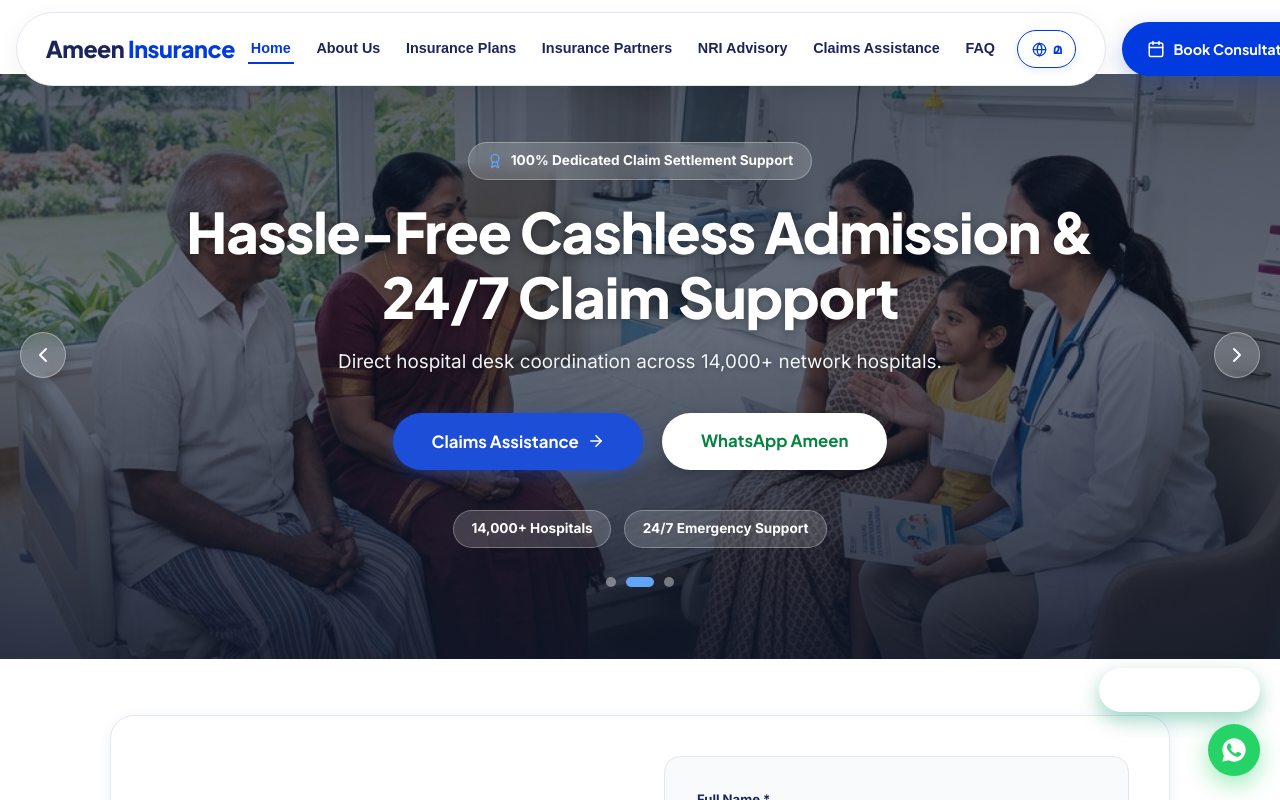
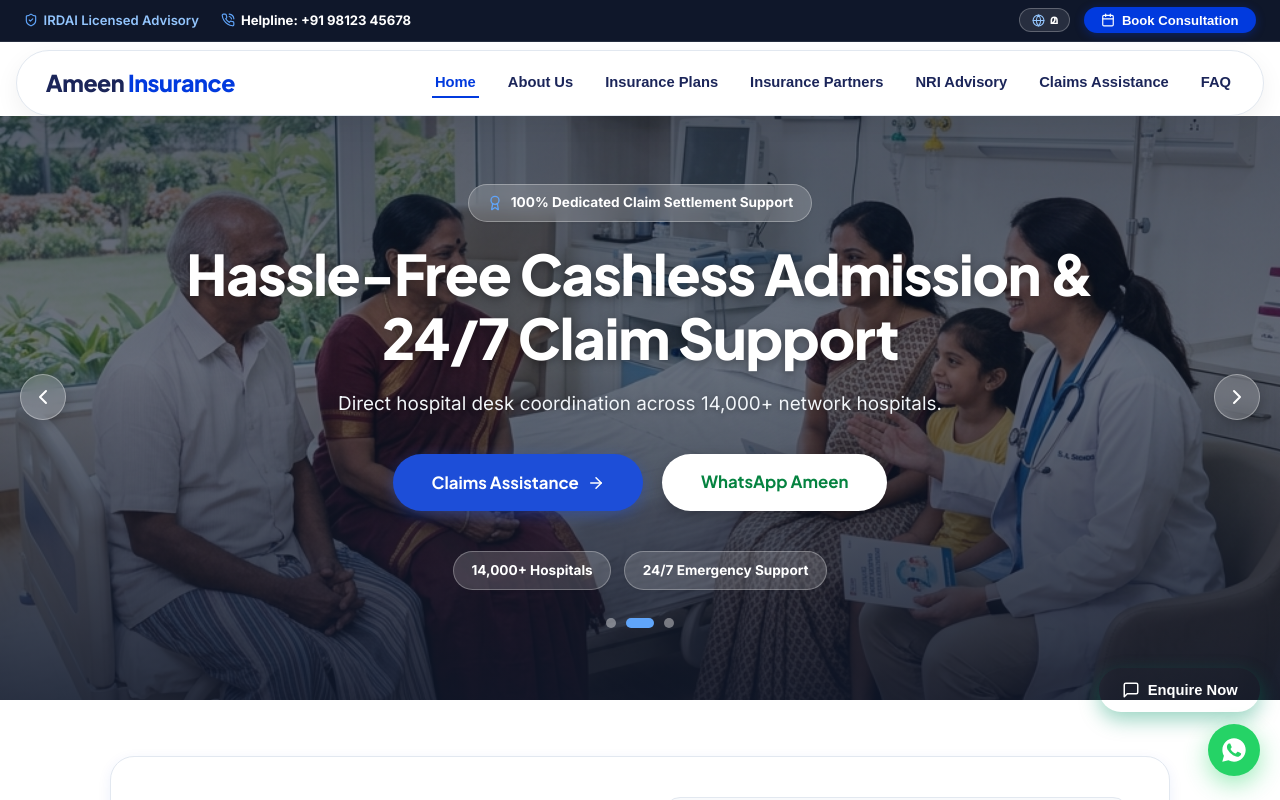
Before and after one commit to Nevin3973/ameeninsurance, a React (Vite) app: page / in a window 1280 px wide. Shown: the top 800 px of the page. Built offline with nearby package versions, Linux system fonts and the light colour scheme.

Commit message:
Implement Star Health-style top utility header bar with phone helpline, IRDAI license badge, language toggle, and Book Consultation CTA

```diff
--- a/src/components/Navbar.jsx
+++ b/src/components/Navbar.jsx
@@ -1,5 +1,5 @@
 import React, { useState } from 'react';
-import { Menu, X, Calendar, Globe } from 'lucide-react';
+import { Menu, X, Calendar, Globe, PhoneCall, ShieldCheck } from 'lucide-react';
 import { useLanguage } from '../context/LanguageContext';
 
 export default function Navbar({ activeTab, setActiveTab, onOpenWizard }) {
@@ -23,31 +23,110 @@ export default function Navbar({ activeTab, setActiveTab, onOpenWizard }) {
   };
 
   return (
-    <header style={{
-      position: 'sticky',
-      top: '12px',
-      zIndex: 100,
+    <div style={{ position: 'sticky', top: 0, zIndex: 100, width: '100%' }}>
+      {/* 1. Top Star Health-Style Utility Notification & Contact Bar */}
+      <div style={{
+        background: '#0f172a',
+        color: '#ffffff',
+        fontSize: '0.82rem',
+        padding: '0.45rem 1.5rem',
+        borderBottom: '1px solid rgba(255,255,255,0.1)'
+      }}>
+        <div style={{
           maxWidth: '1600px',
-      width: '100%',
           margin: '0 auto',
-      padding: '0 1rem',
           display: 'flex',
           alignItems: 'center',
           justifyContent: 'space-between',
-      gap: '1rem'
+          flexWrap: 'wrap',
+          gap: '0.6rem'
         }}>
-      {/* Primary Navigation Rounded Pill Container */}
+          {/* Left Side: Direct Helpline & IRDAI License Badge */}
+          <div style={{ display: 'flex', alignItems: 'center', gap: '1.4rem' }}>
+            <span style={{ display: 'inline-flex', alignItems: 'center', gap: '0.35rem', color: '#93c5fd', fontWeight: 600 }}>
+              <ShieldCheck size={14} color="#60a5fa" /> IRDAI Licensed Advisory
+            </span>
+            <a
+              href="tel:+919812345678"
+              style={{
+                color: '#ffffff',
+                fontWeight: 700,
+                display: 'inline-flex',
+                alignItems: 'center',
+                gap: '0.35rem',
+                textDecoration: 'none',
+                transition: 'color 0.2s ease'
+              }}
+            >
+              <PhoneCall size={14} color="#60a5fa" /> Helpline: +91 98123 45678
+            </a>
+          </div>
+
+          {/* Right Side: Language Toggle + Prominent Book Consultation Action Button */}
+          <div style={{ display: 'flex', alignItems: 'center', gap: '0.85rem' }}>
+            <button
+              onClick={toggleLanguage}
+              title={lang === 'en' ? 'Switch to Malayalam (മ)' : 'Switch to English (Eng)'}
+              style={{
+                display: 'inline-flex',
+                alignItems: 'center',
+                gap: '0.3rem',
+                padding: '0.25rem 0.75rem',
+                borderRadius: '9999px',
+                border: '1px solid rgba(255,255,255,0.25)',
+                background: 'rgba(255,255,255,0.1)',
+                color: '#ffffff',
+                fontSize: '0.78rem',
+                fontWeight: 800,
+                cursor: 'pointer',
+                transition: 'all 0.2s ease'
+              }}
+            >
+              <Globe size={13} color="#93c5fd" />
+              <span>{lang === 'en' ? 'മ' : 'Eng'}</span>
+            </button>
+
+            <button
+              onClick={() => handleNavClick('booking')}
+              style={{
+                background: 'var(--primary-blue)',
+                color: '#ffffff',
+                border: 'none',
+                padding: '0.35rem 1.1rem',
+                borderRadius: '9999px',
+                fontWeight: 700,
+                fontSize: '0.82rem',
+                cursor: 'pointer',
+                display: 'inline-flex',
+                alignItems: 'center',
+                gap: '0.4rem',
+                boxShadow: '0 2px 10px rgba(1, 58, 222, 0.35)',
+                transition: 'all 0.2s ease'
+              }}
+            >
+              <Calendar size={14} color="#ffffff" /> Book Consultation
+            </button>
+          </div>
+        </div>
+      </div>
+
+      {/* 2. Main Navigation Bar */}
+      <header style={{
+        maxWidth: '1600px',
+        width: '100%',
+        margin: '8px auto 0',
+        padding: '0 1rem'
+      }}>
         <div style={{
           background: '#ffffff',
           borderRadius: '50px',
           border: '1px solid var(--border-light)',
           boxShadow: '0 8px 25px rgba(0, 0, 0, 0.06)',
-        height: '74px',
+          height: '66px',
           display: 'flex',
           alignItems: 'center',
           justifyContent: 'space-between',
-        padding: '0 1.8rem',
-        flex: 1
+          padding: '0 1.8rem'
         }}>
           {/* Brand Logo Text on Far Left */}
           <div
@@ -59,7 +138,7 @@ export default function Navbar({ activeTab, setActiveTab, onOpenWizard }) {
               letterSpacing: '-0.02em',
               cursor: 'pointer',
               whiteSpace: 'nowrap',
-            marginRight: '0.8rem',
+              marginRight: '1rem',
               color: 'var(--text-dark)',
               flexShrink: 0
             }}
@@ -67,13 +146,13 @@ export default function Navbar({ activeTab, setActiveTab, onOpenWizard }) {
             Ameen <span style={{ color: 'var(--primary-blue)' }}>Insurance</span>
           </div>
 
-        {/* Navigation Links + Language Button Group */}
-        <div style={{ display: 'flex', alignItems: 'center', gap: '1.2rem', flex: 1, justifyContent: 'center' }} className="desktop-only">
+          {/* Navigation Links Group */}
           <nav style={{
             display: 'flex',
             alignItems: 'center',
-            gap: '1.2rem'
-          }}>
+            gap: '1.6rem',
+            marginLeft: 'auto'
+          }} className="desktop-only">
             {navItems.map((item) => {
               const isActive = activeTab === item.id;
               return (
@@ -83,7 +162,7 @@ export default function Navbar({ activeTab, setActiveTab, onOpenWizard }) {
                   style={{
                     background: 'transparent',
                     border: 'none',
-                    fontSize: '0.9rem',
+                    fontSize: '0.92rem',
                     fontWeight: 600,
                     color: isActive ? 'var(--primary-blue)' : 'var(--text-dark)',
                     borderBottom: isActive ? '2px solid var(--primary-blue)' : '2px solid transparent',
@@ -98,34 +177,6 @@ export default function Navbar({ activeTab, setActiveTab, onOpenWizard }) {
               );
             })}
           </nav>
-
-          {/* Opposite Language Switcher Button (Shows 'മ' in English, 'Eng' in Malayalam) */}
-          <button
-            onClick={toggleLanguage}
-            title={lang === 'en' ? 'Switch to Malayalam (മ)' : 'Switch to English (Eng)'}
-            style={{
-              display: 'inline-flex',
-              alignItems: 'center',
-              justifyContent: 'center',
-              gap: '0.35rem',
-              height: '38px',
-              padding: '0 0.85rem',
-              borderRadius: '9999px',
-              border: '1.5px solid var(--primary-blue)',
-              background: lang === 'ml' ? 'var(--accent-sky-light)' : '#ffffff',
-              color: 'var(--primary-blue)',
-              fontSize: '0.88rem',
-              fontWeight: 800,
-              cursor: 'pointer',
-              transition: 'all 0.2s ease-in-out',
-              boxShadow: '0 2px 8px rgba(1, 58, 222, 0.1)',
-              flexShrink: 0
-            }}
-          >
-            <Globe size={15} color="var(--primary-blue)" />
-            <span>{lang === 'en' ? 'മ' : 'Eng'}</span>
-          </button>
-        </div>
 
           {/* Mobile Hamburger Button */}
           <button
@@ -142,7 +193,8 @@ export default function Navbar({ activeTab, setActiveTab, onOpenWizard }) {
               width: '42px',
               height: '42px',
               alignItems: 'center',
-            justifyContent: 'center'
+              justifyContent: 'center',
+              marginLeft: 'auto'
             }}
             className="mobile-hamburger"
           >
@@ -150,34 +202,11 @@ export default function Navbar({ activeTab, setActiveTab, onOpenWizard }) {
           </button>
         </div>
 
-      {/* Book Consultation Button OUTSIDE the navigation div on far right */}
-      <button
-        onClick={() => handleNavClick('booking')}
-        className="btn-primary nav-book-btn"
-        style={{
-          height: '54px',
-          padding: '0 1.6rem',
-          fontSize: '0.9rem',
-          fontWeight: 700,
-          borderRadius: '9999px',
-          whiteSpace: 'nowrap',
-          display: 'inline-flex',
-          alignItems: 'center',
-          justifyContent: 'center',
-          gap: '0.5rem',
-          background: 'var(--primary-blue)',
-          boxShadow: '0 8px 22px rgba(30, 64, 175, 0.28)',
-          flexShrink: 0
-        }}
-      >
-        <Calendar size={18} color="#ffffff" /> Book Consultation
-      </button>
-
         {/* Mobile Drawer */}
         {mobileMenuOpen && (
           <div style={{
             position: 'absolute',
-          top: '80px',
+            top: '125px',
             left: '1rem',
             right: '1rem',
             background: '#ffffff',
@@ -210,15 +239,15 @@ export default function Navbar({ activeTab, setActiveTab, onOpenWizard }) {
                   padding: '0 1rem',
                   borderRadius: '9999px',
                   border: '1.5px solid var(--primary-blue)',
-                background: lang === 'ml' ? '#eff6ff' : '#ffffff',
-                color: '#1d4ed8',
+                  background: lang === 'ml' ? 'var(--accent-sky-light)' : '#ffffff',
+                  color: 'var(--primary-blue)',
                   fontSize: '0.88rem',
-                fontWeight: 700,
+                  fontWeight: 800,
                   cursor: 'pointer'
                 }}
               >
-              <Globe size={15} color="#1d4ed8" />
-              <span>{lang === 'en' ? 'Eng' : 'മ'}</span>
+                <Globe size={15} color="var(--primary-blue)" />
+                <span>{lang === 'en' ? 'മ' : 'Eng'}</span>
               </button>
             </div>
 
@@ -246,7 +275,7 @@ export default function Navbar({ activeTab, setActiveTab, onOpenWizard }) {
               className="btn-primary"
               style={{ width: '100%', padding: '0.85rem', marginTop: '0.6rem' }}
             >
-            <Calendar size={18} /> {t('navBookConsultation', 'Book a Consultation')}
+              <Calendar size={18} /> Book Consultation
             </button>
           </div>
         )}
@@ -254,10 +283,10 @@ export default function Navbar({ activeTab, setActiveTab, onOpenWizard }) {
         <style>{`
           @media (max-width: 960px) {
             .desktop-only { display: none !important; }
-          .nav-book-btn { display: none !important; }
             .mobile-hamburger { display: flex !important; }
           }
         `}</style>
       </header>
+    </div>
   );
 }
```
Lines whose indentation alone changed are shown as unchanged.
